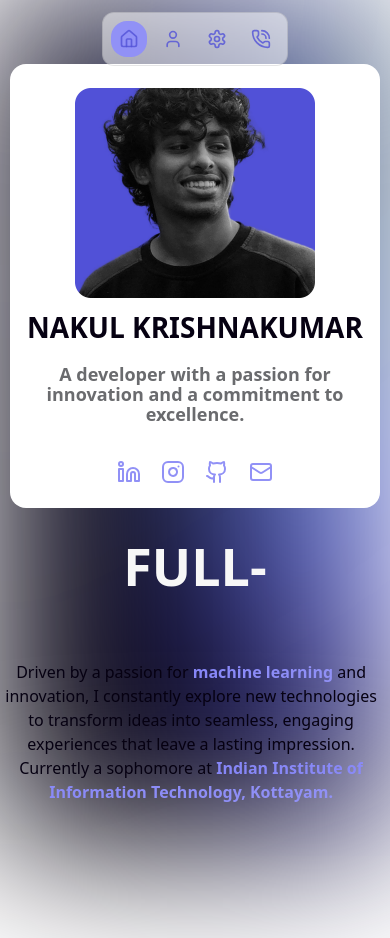
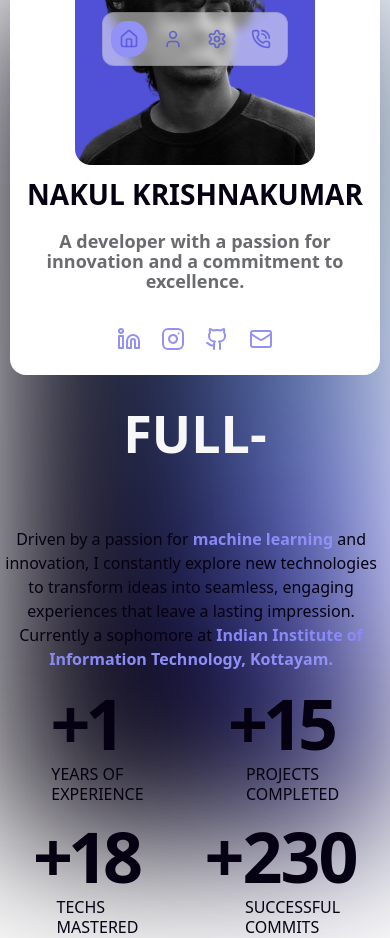
Before and after one commit to nakul-krishnakumar/portfolio, a Next.js app: page / in a window 390 px wide. Before the commit the page ends 856 px from the top, so only its background shows below. Built offline with nearby package versions, Linux system fonts and the light colour scheme.

Commit message:
Added static numbers

```diff
--- a/app/(root)/page.tsx
+++ b/app/(root)/page.tsx
@@ -2,9 +2,9 @@ import AboutDetails from "@/components/AboutDetails";
 
 const RootPage = () => {
   return (
-    <>
+    <main>
         <AboutDetails />
-    </>
+    </main>
   )
 }
 
--- a/app/globals.css
+++ b/app/globals.css
@@ -1,5 +1,3 @@
-@import url("https://fonts.googleapis.com/css2?family=Poppins:ital,wght@0,100;0,200;0,300;0,400;0,500;0,600;0,700;0,800;0,900;1,100;1,200;1,300;1,400;1,500;1,600;1,700;1,800;1,900&display=swap");
-
 @tailwind base;
 @tailwind components;
 @tailwind utilities;
@@ -38,7 +36,7 @@ body {
   }
 
   .child-wrapper {
-    @apply flex flex-col items-center md:flex-row md:w-[80%] w-screen sm:h-[640px] sm:pt-[4rem] md:pt-0;
+    @apply flex flex-col items-center md:flex-row md:w-[90%] xl:w-[80%] w-screen sm:h-[640px] sm:pt-[4rem] md:pt-0;
   }
 
   .profile-card {
@@ -69,6 +67,22 @@ body {
     @apply text-center font-medium text-[16px] w-[98%] max-w-[630px] sm:text-[18px] md:text-left ;
   }
 
+  .about-numbers {
+    @apply grid grid-cols-2 sm:grid-cols-4 md:justify-items-start;
+  }
+
+  .about-numbers_items {
+    @apply flex flex-col text-left gap-0 justify-center items-center;
+  }
+
+  .about-numbers_num {
+    @apply font-bold text-[70px] -tracking-[5px] -ml-6;
+  }
+
+  .about-numbers_details {
+    @apply -mt-3 leading-5;
+  }
+
   .highlight {
     @apply font-semibold gradient-text;
   }
--- a/app/layout.tsx
+++ b/app/layout.tsx
@@ -4,7 +4,7 @@ import "./globals.css";
 import ProfileCard from "@/components/ProfileCard";
 import Navbar from "@/components/Navbar";
 import { Spotlight } from "@/components/ui/spotlight";
-import MeshGradientBackground from "@/components/ui/mesh-gradient-background"
+import MeshGradientBackground from "@/components/ui/mesh-gradient-background";
 
 const poppins = localFont({
     src: [
@@ -69,9 +69,7 @@ export default function RootLayout({
 }>) {
     return (
         <html lang="en">
-      <body
-        className={`${poppins.variable} antialiased relative`}
-      >
+            <body className={`${poppins.variable} antialiased relative`}>
                 {/* Background layer */}
                 <div className="fixed inset-0 overflow-hidden">
                     <MeshGradientBackground />
@@ -80,9 +78,10 @@ export default function RootLayout({
                 {/* Content layer */}
                 <div className="relative z-10">
                     <Spotlight
-            className='bg-primary blur-[400px] -z-10'
+                        className="bg-primary blur-[400px] -z-10"
                         size={256}
                         springOptions={{
+                            type: "spring",
                             bounce: 0.3,
                             duration: 0.1,
                         }}
@@ -91,9 +90,7 @@ export default function RootLayout({
                     <div className="main-container">
                         <div className="child-wrapper">
                             <ProfileCard />
-              <div className="md:self-start">
-                {children}
-              </div>
+                            <div className="md:self-start">{children}</div>
                         </div>
                     </div>
                 </div>
--- a/components/AboutDetails.tsx
+++ b/components/AboutDetails.tsx
@@ -1,15 +1,51 @@
 import AnimatedText from "./ui/typed";
 
 const AboutDetails = () => {
-  return (
-    <section className="md:ml-[25rem]">
-          <AnimatedText >
-            <h1 className="about-title">SOFTWARE <br/><span className="gradient-text">ENGINEER</span></h1>
-            <h1 className="about-title">FULL-STACK <br/><span className="gradient-text">DEVELOPER</span></h1>
-          </AnimatedText>
-        <p className="about-paragraph">Driven by a passion for <span className="highlight">machine learning</span> and innovation, I constantly explore new technologies to transform ideas into seamless, engaging experiences that leave a lasting impression. Currently a sophomore at <span className="highlight">Indian Institute of Information Technology, Kottayam.</span></p>
-    </section>
-  )
-}
+    return (
+        <section className="md:ml-[25rem]">
+            <AnimatedText>
+                <h1 className="about-title">
+                    SOFTWARE <br />
+                    <span className="gradient-text">ENGINEER</span>
+                </h1>
+                <h1 className="about-title">
+                    FULL-STACK <br />
+                    <span className="gradient-text">DEVELOPER</span>
+                </h1>
+            </AnimatedText>
+            <p className="about-paragraph">
+                Driven by a passion for{" "}
+                <mark className="highlight">machine learning</mark> and
+                innovation, I constantly explore new technologies to transform
+                ideas into seamless, engaging experiences that leave a lasting
+                impression. Currently a sophomore at{" "}
+                <mark className="highlight">
+                    Indian Institute of Information Technology, Kottayam.
+                </mark>
+            </p>
+            <section className="about-numbers">
+                <div className="about-numbers_items">
+                  <span className="about-numbers_num">+1</span>
+                  <span className="about-numbers_details">YEARS OF <br/>EXPERIENCE</span>
+                </div>
+
+                <div className="about-numbers_items">
+                  <span className="about-numbers_num">+15</span>
+                  <span className="about-numbers_details">PROJECTS <br/>COMPLETED</span>
+                </div>
+
+                <div className="about-numbers_items">
+                  <span className="about-numbers_num">+18</span>
+                  <span className="about-numbers_details">TECHS <br/>MASTERED</span>
+                </div>
+
+                <div className="about-numbers_items">
+                  <span className="about-numbers_num !-tracking-[2px]">+230</span>
+                  <span className="about-numbers_details">SUCCESSFUL <br/>COMMITS</span>
+                </div>
+            </section>
+        </section>
+    );
+};
 
 export default AboutDetails;
--- a/components/Navbar.tsx
+++ b/components/Navbar.tsx
@@ -26,7 +26,7 @@ const Navbar = () => {
     <header className="w-full">
         <nav className="w-full flex justify-center pt-3">
                 <div className='fixed'>
-                  <div className='flex w-full space-x-2 sm:space-x-5 rounded-xl border border-zinc-950/10 bg-white/50 p-2'>
+                  <div className='flex w-full space-x-2 sm:space-x-8 rounded-xl border border-zinc-950/10 bg-white/50 p-2 backdrop-blur-sm'>
                     <AnimatedBackground
                       defaultValue={TABS[0].label}
                       className='rounded-lg bg-primary-100'
--- /dev/null
+++ b/components/ui/animated-number.tsx
@@ -0,0 +1,31 @@
+'use client';
+import { cn } from '@/lib/utils';
+import { motion, SpringOptions, useSpring, useTransform } from 'motion/react';
+import { useEffect } from 'react';
+
+type AnimatedNumber = {
+  value: number;
+  className?: string;
+  springOptions?: SpringOptions;
+};
+
+export function AnimatedNumber({
+  value,
+  className,
+  springOptions,
+}: AnimatedNumber) {
+  const spring = useSpring(value, springOptions);
+  const display = useTransform(spring, (current) =>
+    Math.round(current).toLocaleString()
+  );
+
+  useEffect(() => {
+    spring.set(value);
+  }, [spring, value]);
+
+  return (
+    <motion.span className={cn('tabular-nums', className)}>
+      {display}
+    </motion.span>
+  );
+}
--- a/components/ui/spotlight.tsx
+++ b/components/ui/spotlight.tsx
@@ -1,22 +1,25 @@
-'use client';
-import React, { useRef, useState, useCallback, useEffect } from 'react';
-import { motion, useSpring, useTransform, SpringOptions } from 'motion/react';
-import { cn } from '@/lib/utils';
+"use client";
+import React, { useRef, useState, useCallback, useEffect } from "react";
+import { motion, useSpring, useTransform } from "motion/react";
+import { Spring } from "framer-motion";
+import { cn } from "@/lib/utils";
 
 type SpotlightProps = {
     className?: string;
     size?: number;
-  springOptions?: SpringOptions;
+    springOptions?: Spring;
 };
 
 export function Spotlight({
     className,
     size = 200,
-  springOptions = { bounce: 0 },
+    springOptions = { type: "spring", bounce: 0 },
 }: SpotlightProps) {
     const containerRef = useRef<HTMLDivElement>(null);
     const [isHovered, setIsHovered] = useState(false);
-  const [parentElement, setParentElement] = useState<HTMLElement | null>(null);
+    const [parentElement, setParentElement] = useState<HTMLElement | null>(
+        null
+    );
 
     const mouseX = useSpring(0, springOptions);
     const mouseY = useSpring(0, springOptions);
@@ -28,8 +31,7 @@ export function Spotlight({
         if (containerRef.current) {
             const parent = containerRef.current.parentElement;
             if (parent) {
-        parent.style.position = 'relative';
-        parent.style.overflow = 'hidden';
+                parent.style.position = "relative";
                 setParentElement(parent);
             }
         }
@@ -48,14 +50,16 @@ export function Spotlight({
     useEffect(() => {
         if (!parentElement) return;
 
-    parentElement.addEventListener('mousemove', handleMouseMove);
-    parentElement.addEventListener('mouseenter', () => setIsHovered(true));
-    parentElement.addEventListener('mouseleave', () => setIsHovered(false));
+        parentElement.addEventListener("mousemove", handleMouseMove);
+        parentElement.addEventListener("mouseenter", () => setIsHovered(true));
+        parentElement.addEventListener("mouseleave", () => setIsHovered(false));
 
         return () => {
-      parentElement.removeEventListener('mousemove', handleMouseMove);
-      parentElement.removeEventListener('mouseenter', () => setIsHovered(true));
-      parentElement.removeEventListener('mouseleave', () =>
+            parentElement.removeEventListener("mousemove", handleMouseMove);
+            parentElement.removeEventListener("mouseenter", () =>
+                setIsHovered(true)
+            );
+            parentElement.removeEventListener("mouseleave", () =>
                 setIsHovered(false)
             );
         };
@@ -65,9 +69,9 @@ export function Spotlight({
         <motion.div
             ref={containerRef}
             className={cn(
-        'pointer-events-none absolute rounded-full bg-[radial-gradient(circle_at_center,var(--tw-gradient-stops),transparent_70%)] transition-opacity duration-200',
-        'from-primary via-white to-white',
-        isHovered ? 'opacity-100' : 'opacity-0',
+                "pointer-events-none absolute rounded-full bg-[radial-gradient(circle_at_center,var(--tw-gradient-stops),transparent_70%)] transition-opacity duration-200",
+                "from-primary via-white to-white",
+                isHovered ? "opacity-100" : "opacity-0",
                 className
             )}
             style={{
--- a/tailwind.config.ts
+++ b/tailwind.config.ts
@@ -65,7 +65,8 @@ const config: Config = {
   		},
   		fontFamily: {
   			'poppins': [
-  				'var(--font-poppins)'
+  				'var(--font-poppins)',
+				'sans-serif'
   			]
   		},
   		borderRadius: {
```
Also changed, not shown: components/ui/mesh-gradient-background.tsx (+8 -5 lines). Lines whose indentation alone changed are shown as unchanged.
